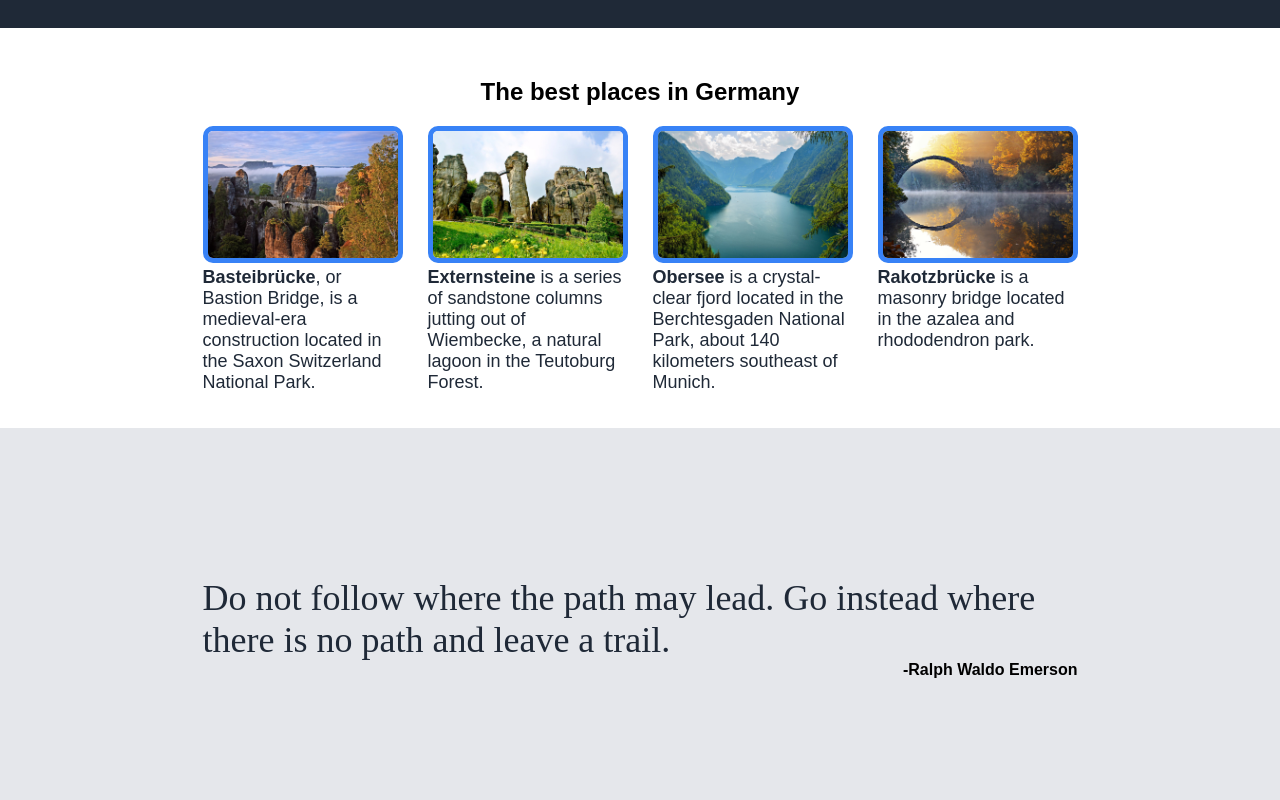
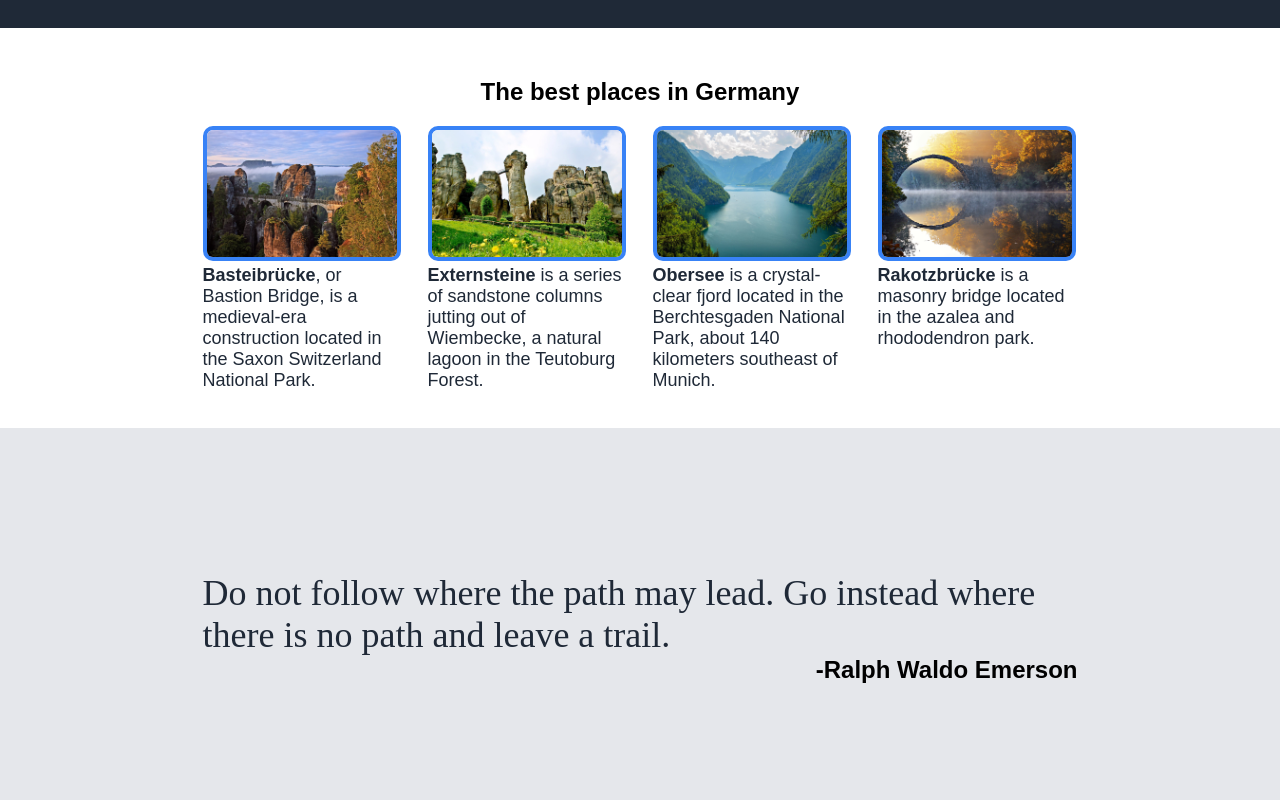
Before and after one commit to EugenioBravi/Landing-Page, a plain HTML site: page index.html in a window 1280 px wide. Shown: the part 420-1220 px from the top of the page. Drawn offline with Linux system fonts and the light colour scheme.

Commit message:
fix quotes bug

```diff
--- a/index.html
+++ b/index.html
@@ -48,8 +48,10 @@
         </div>
     </div>
     <div class="quoteContainer">
+    <div class="quoteBox">
         <p class="quote">Do not follow where the path may lead. Go instead where there is no path and leave a trail.</p>
         <p class="quoteAuthor">-Ralph Waldo Emerson</p>
+    </div>
     </div>
     <div class="newsletterContainer">
         <div class="newsletter">
--- a/style.css
+++ b/style.css
@@ -79,7 +79,7 @@ h1{
 .paisajeImage{
     width: 190px;
     height: auto;
-    border: 5px solid #3882f6;
+    border: 4px solid #3882f6;
     border-radius: 10px;
 }
 .container{
@@ -111,6 +111,11 @@ span{
     padding: 50px 0px;
     justify-content: center;
     align-items: center;
+}
+.quoteBox{
+    width: 1050px;
+    display: flex;
+    justify-content: center;
     align-content: center;
     flex-wrap: wrap;
 }
@@ -121,6 +126,7 @@ span{
     color: #1F2937;
 }
 .quoteAuthor{
+    font-size: 24px;
     font-weight: bold;
     width: 875px;
     justify-content: flex-end;
```
